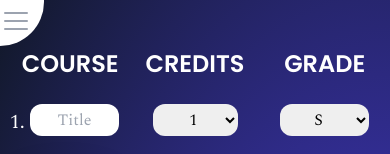
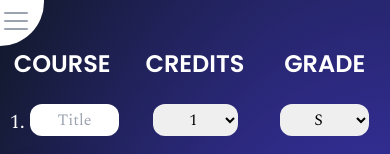
Before and after one commit to achyuthcodes30/MyGPA, a Next.js app: page /findmysgpa in a window 390 px wide. Shown: the top 154 px of the page. Built offline with nearby package versions, Linux system fonts and the light colour scheme.

Commit message:
More alignment:

```diff
--- a/src/app/findmysgpa/sgpaform.tsx
+++ b/src/app/findmysgpa/sgpaform.tsx
@@ -182,7 +182,7 @@ export default function SgpaForm() {
           <div ref={courseTitles} className="mb-4 max-w-[30%] ">
             <span ref={courseRef}>
               <h1
-                className={`ml-3 text-2xl text-white lg:ml-6 lg:text-5xl ${poppins.className}`}
+                className={`ml-1 text-2xl text-white lg:ml-6 lg:text-5xl ${poppins.className}`}
                 data-aos="fade-down"
                 data-aos-duration="1800"
               >
```
